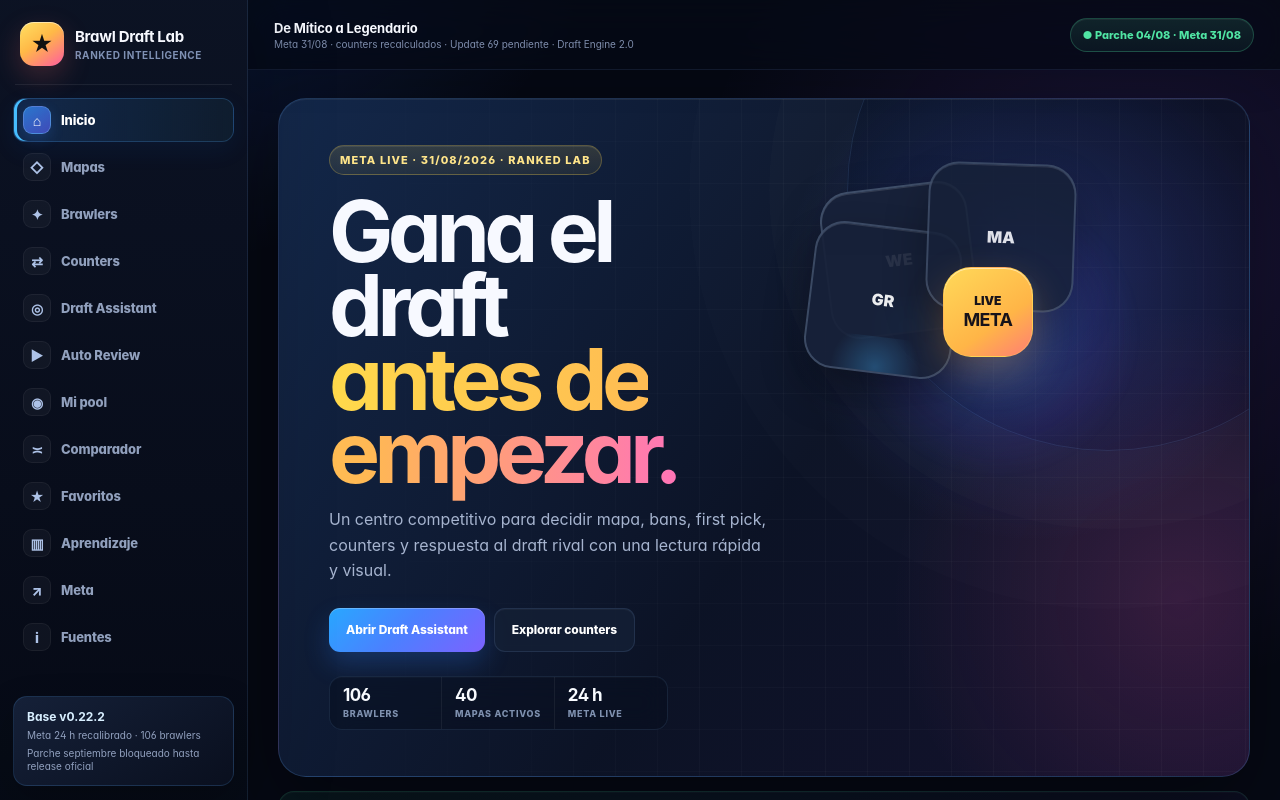
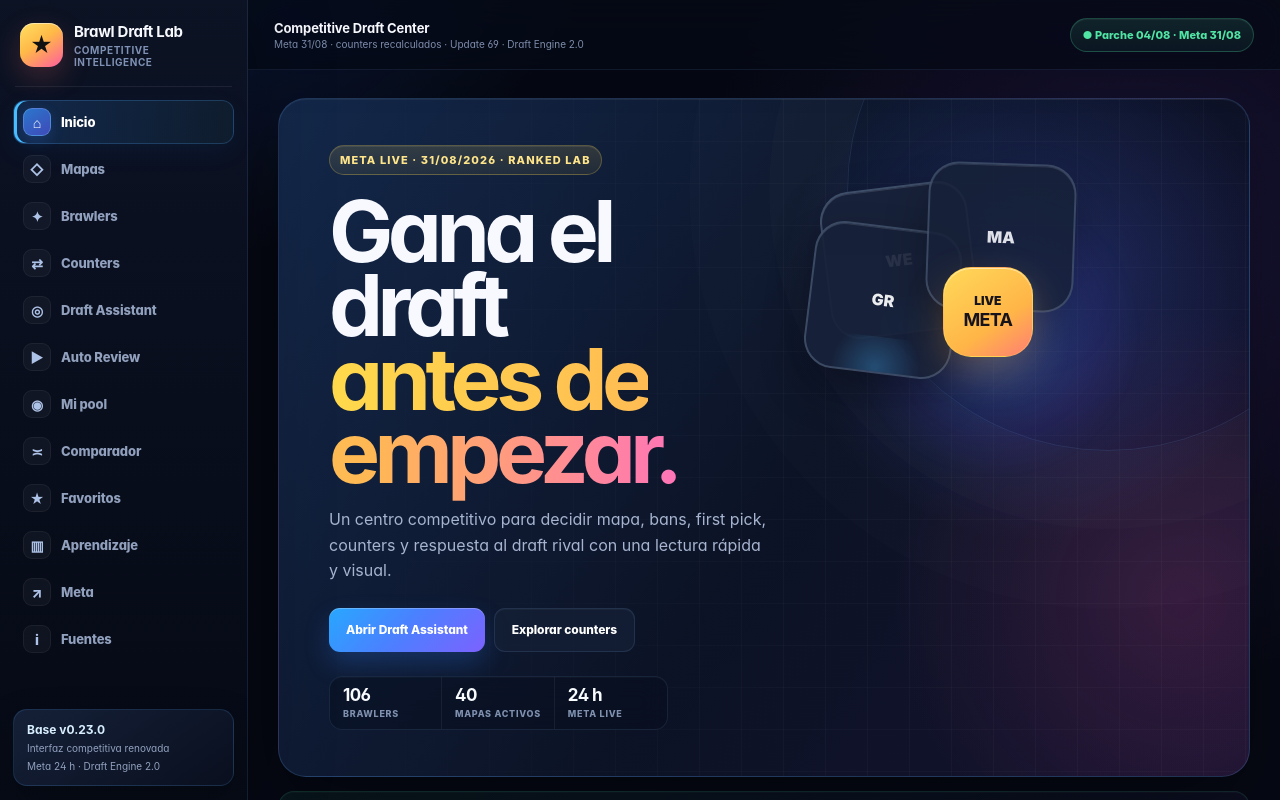
Before and after one commit to Raixerx1/Brawl-Stars-Lab-, a Next.js app: page / in a window 1280 px wide. Shown: the top 800 px of the page. Built offline with nearby package versions, Linux system fonts and the light colour scheme; no server answers.

Commit message:
chore: surface competitive visual refresh v0.23.0

```diff
--- a/src/components/AppShell.tsx
+++ b/src/components/AppShell.tsx
@@ -24,14 +24,14 @@ export default function AppShell({ children }: { children: ReactNode }) {
   const [open, setOpen] = useState(false);
   return <div className="app-shell">
     <aside className={`sidebar ${open ? "open" : ""}`}>
-      <div className="brand"><div className="brand-mark">★</div><div><strong>Brawl Draft Lab</strong><small>Ranked Intelligence</small></div></div>
+      <div className="brand"><div className="brand-mark">★</div><div><strong>Brawl Draft Lab</strong><small>Competitive Intelligence</small></div></div>
       <nav>{nav.map(([href, label, icon]) => <Link key={href} className={path === href || (href !== "/" && path.startsWith(href)) ? "active" : ""} href={href} onClick={() => setOpen(false)}><span>{icon}</span>{label}</Link>)}</nav>
-      <div className="sidebar-note"><b>Base v0.22.2</b><span>Meta 24 h recalibrado · 106 brawlers</span><span>Parche septiembre bloqueado hasta release oficial</span></div>
+      <div className="sidebar-note"><b>Base v0.23.0</b><span>Interfaz competitiva renovada</span><span>Meta 24 h · Draft Engine 2.0</span></div>
     </aside>
     <main>
       <header className="topbar">
         <button className="menu-button" onClick={() => setOpen(!open)}>☰</button>
-        <div><b>De Mítico a Legendario</b><span>Meta 31/08 · counters recalculados · Update 69 pendiente · Draft Engine 2.0</span></div>
+        <div><b>Competitive Draft Center</b><span>Meta 31/08 · counters recalculados · Update 69 · Draft Engine 2.0</span></div>
         <Link className="status-pill" href="/meta">● Parche 04/08 · Meta 31/08</Link>
       </header>
       {children}
```
